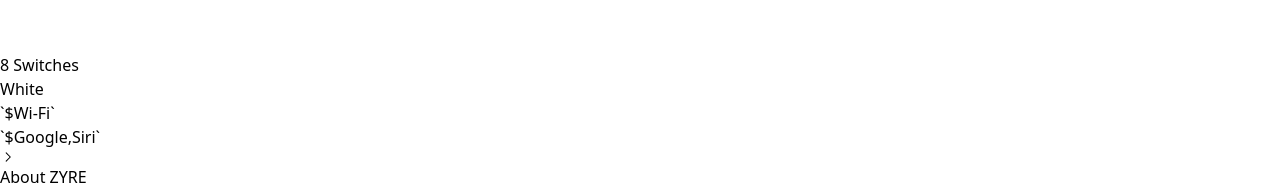
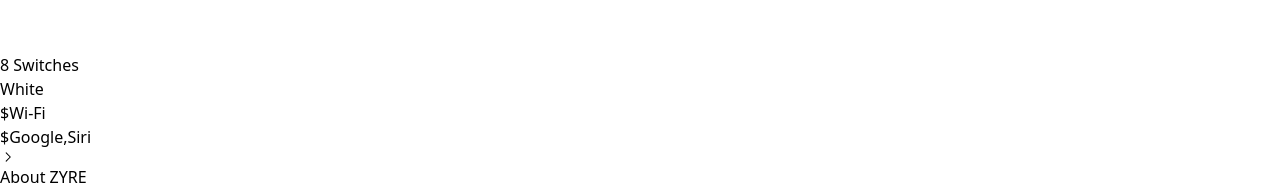
Before and after one commit to jayramana/zyre_web, a React (Vite) app: page / in a window 1280 px wide. Shown: the part 1447-1640 px from the top of the page. Built offline with nearby package versions, Linux system fonts and the light colour scheme.

Commit message:
new commit

```diff
--- a/src/Body.jsx
+++ b/src/Body.jsx
@@ -139,10 +139,10 @@
                   {color[i]}
                 </p>
                 <p className="border-[2px] border-white rounded-md text-white border-solid inline-block px-[4px] py-[2px] text-xs font-zyre">
-                  `${connect}`
+                  ${connect}
                 </p>
                 <p className="border-[2px] border-white rounded-md text-white border-solid inline-block px-[4px] py-[2px] text-xs font-zyre">
-                  `${voice}`
+                  ${voice}
                 </p>
               </div>
             </div>
```
Also changed, not shown: 3 other files (tests, documents, lock files or other folders).
